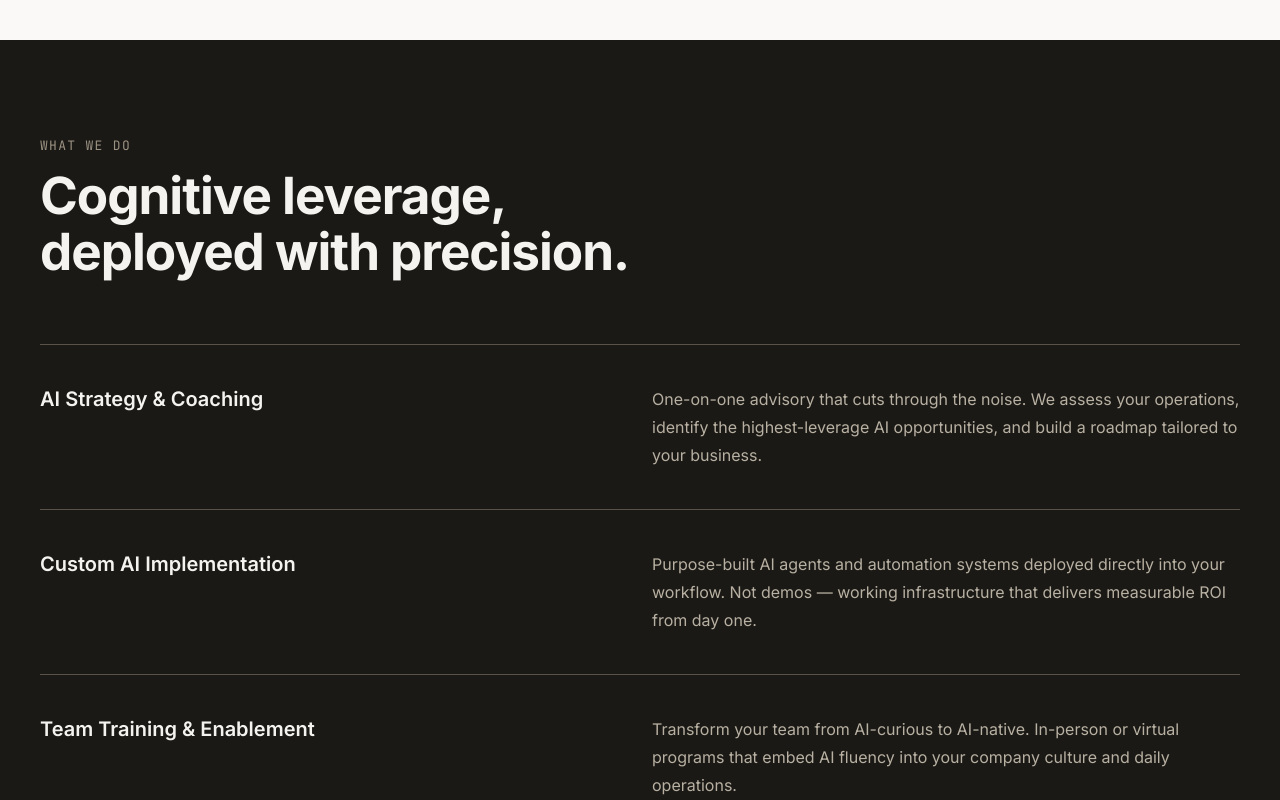
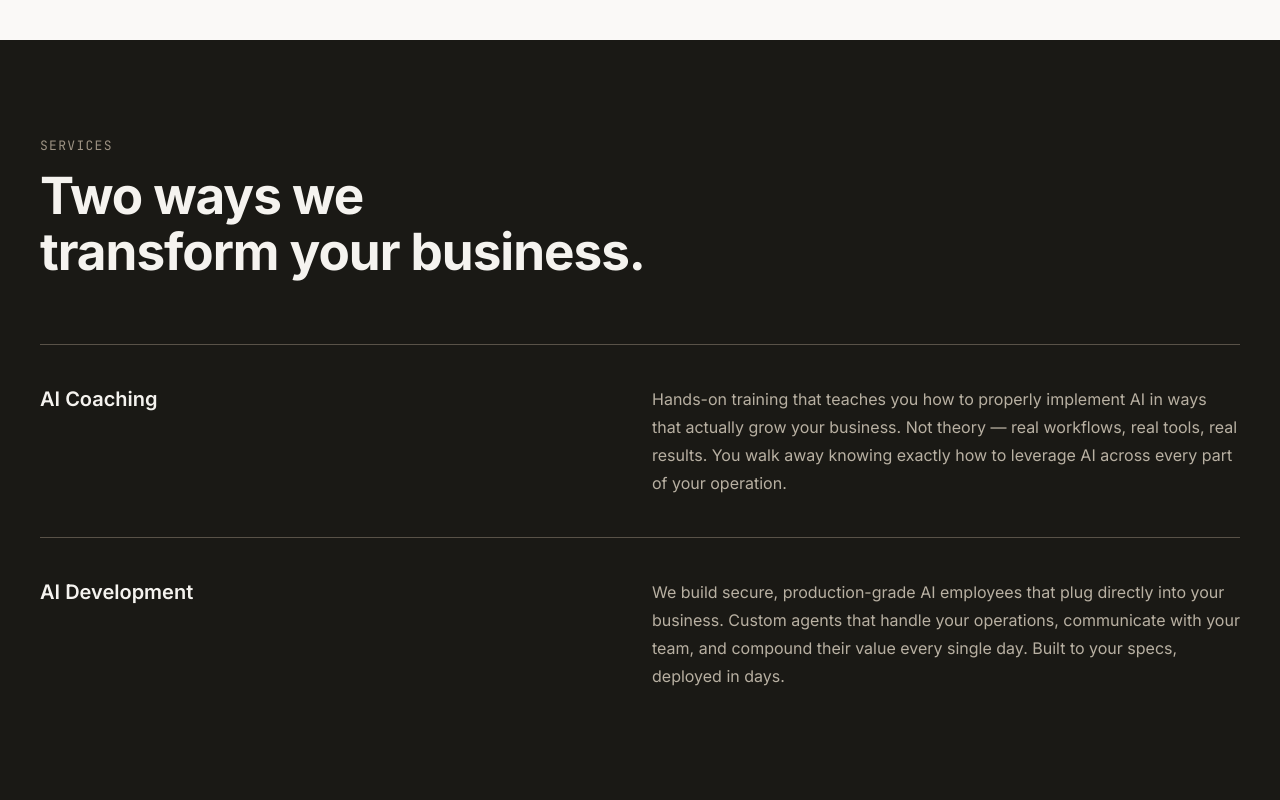
Before and after one commit to jsath/sathigroup-site, a Next.js app: page / in a window 1280 px wide. Shown: the part 1300-2100 px from the top of the page. Built offline with nearby package versions, Linux system fonts and the light colour scheme.

Commit message:
Add focused services (AI Coaching + AI Development), fix nav

```diff
--- a/src/app/page.tsx
+++ b/src/app/page.tsx
@@ -54,7 +54,7 @@ function Nav() {
           SATHI GROUP
         </a>
         <div className="hidden sm:flex items-center gap-8">
-          {["Approach", "Use Cases", "Case Studies", "Contact"].map((l) => (
+          {["Services", "Use Cases", "Case Studies", "Contact"].map((l) => (
             <a
               key={l}
               href={l === "Case Studies" ? "/case-studies" : `#${l.toLowerCase().replace(/\s+/g, "-")}`}
@@ -190,26 +190,21 @@ function Problem() {
 
 const services = [
   {
-    title: "AI Strategy & Coaching",
+    title: "AI Coaching",
     description:
-      "One-on-one advisory that cuts through the noise. We assess your operations, identify the highest-leverage AI opportunities, and build a roadmap tailored to your business.",
+      "Hands-on training that teaches you how to properly implement AI in ways that actually grow your business. Not theory — real workflows, real tools, real results. You walk away knowing exactly how to leverage AI across every part of your operation.",
   },
   {
-    title: "Custom AI Implementation",
+    title: "AI Development",
     description:
-      "Purpose-built AI agents and automation systems deployed directly into your workflow. Not demos — working infrastructure that delivers measurable ROI from day one.",
-  },
-  {
-    title: "Team Training & Enablement",
-    description:
-      "Transform your team from AI-curious to AI-native. In-person or virtual programs that embed AI fluency into your company culture and daily operations.",
+      "We build secure, production-grade AI employees that plug directly into your business. Custom agents that handle your operations, communicate with your team, and compound their value every single day. Built to your specs, deployed in days.",
   },
 ];
 
 function WhatWeDo() {
   const { ref, inView } = useInView();
   return (
-    <section id="approach" ref={ref} className="px-6 lg:px-8 py-24 bg-ink text-sand-100">
+    <section id="services" ref={ref} className="px-6 lg:px-8 py-24 bg-ink text-sand-100">
       <div className="mx-auto max-w-[1200px]">
         <div
           className={`mb-16 transition-all duration-700 ${
@@ -217,12 +212,12 @@ function WhatWeDo() {
           }`}
         >
           <p className="font-mono text-[13px] text-sand-500 tracking-[0.1em] mb-3">
-            WHAT WE DO
+            SERVICES
           </p>
           <h2 className="text-headline font-bold text-sand-100 text-balance">
-            Cognitive leverage,
+            Two ways we
             <br />
-            deployed with precision.
+            transform your business.
           </h2>
         </div>
 
```
